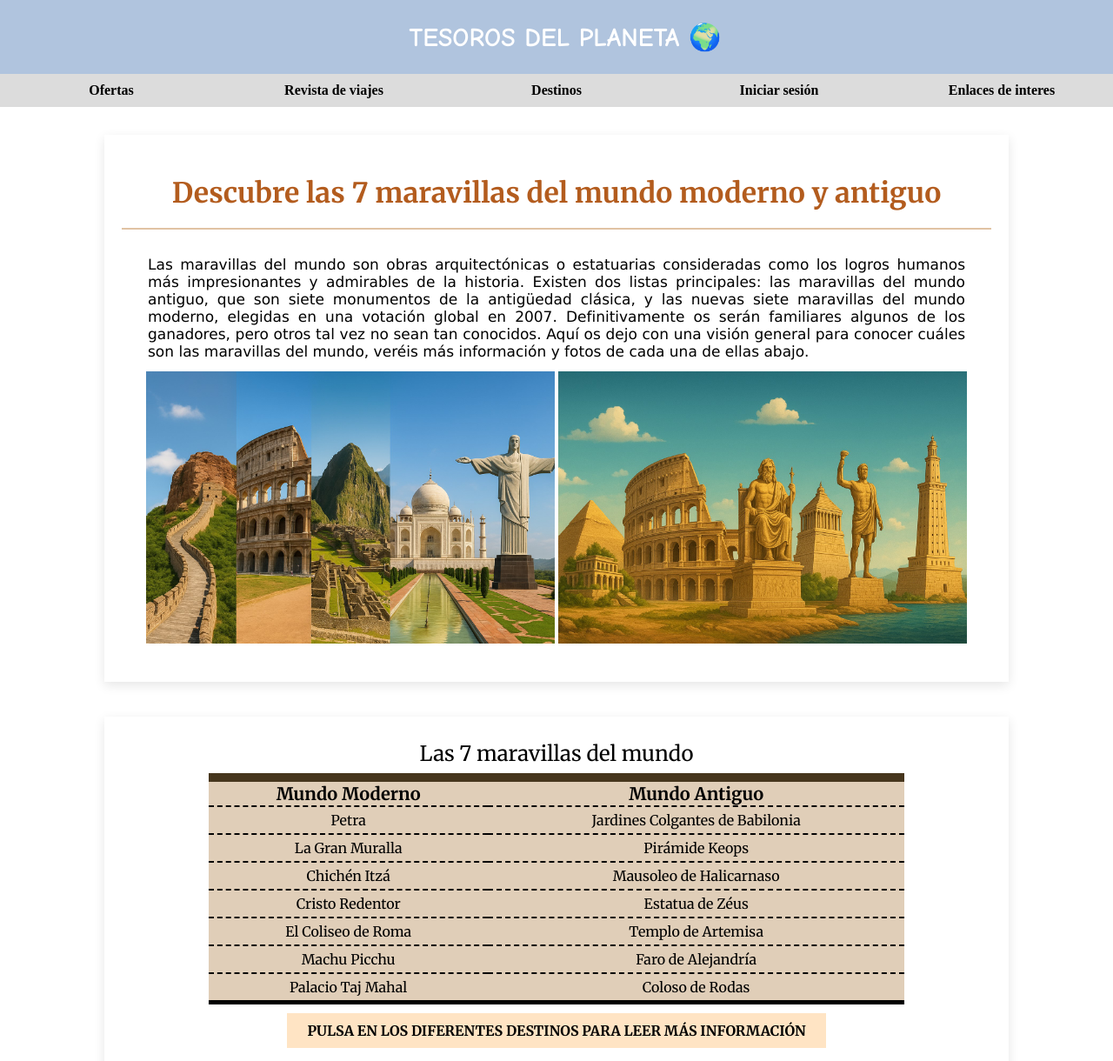
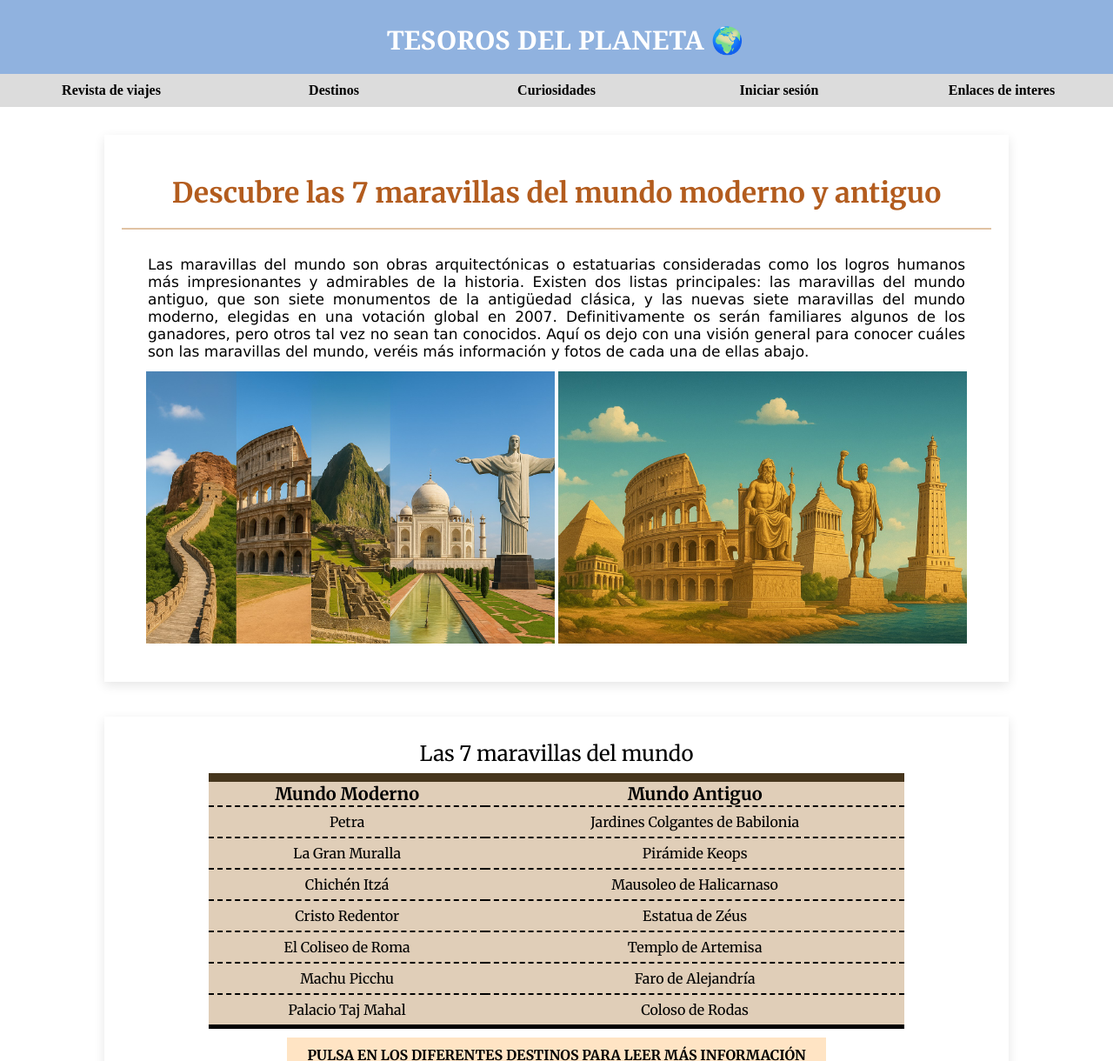
Before and after one commit to IvanRodriguezCuellar/IvanRodriguezCuellar.github.io, a plain HTML site: page index.html in a window 1280 px wide. Shown: the top 1220 px of the page at 87% size. Drawn offline with Linux system fonts and the light colour scheme; a web font is replaced by a local one.

Commit message:
Add files via upload

```diff
--- a/Estilo-index.css
+++ b/Estilo-index.css
@@ -5,12 +5,12 @@ body{
 }
 
 h1{
-    background-color: lightsteelblue;
+    background-color: rgb(144, 178, 223);
     color: white;
     margin: 0;
     padding-top: 25px;
     font-size: 30px;
-    font-family: "Comic Neue";
+    font-family: 'Georgia', serif;
     padding-left: 20px;
     text-align: center;
     height: 60px;
@@ -53,6 +53,10 @@ li:hover{
     color: aliceblue;
 }
 
+nav li:hover{
+    background-color: #aa8b37;
+}
+
 main{
     margin: 20px;
 }
@@ -91,7 +95,7 @@ caption{ /* Titulo de la tabla */
 
 td{
     border-bottom: 2px dashed black;
-    padding: 5px;
+    padding: 7px;
 }
 
 th{
--- a/index.html
+++ b/index.html
@@ -35,9 +35,9 @@
     <h1>TESOROS DEL PLANETA 🌍</h1>
     <nav>
         <ol>
-            <li>Ofertas</li>
             <li><a href="#intro">Revista de viajes</a></li>
             <li><a href="#destinos">Destinos</a></li>
+            <li><a href="#legado">Curiosidades</a></li>
             <li><a href="Formulario.html">Iniciar sesión</a></li>
             <li> <a href="Enlaces.html">Enlaces de interes</a></li>
         </ol>
```
